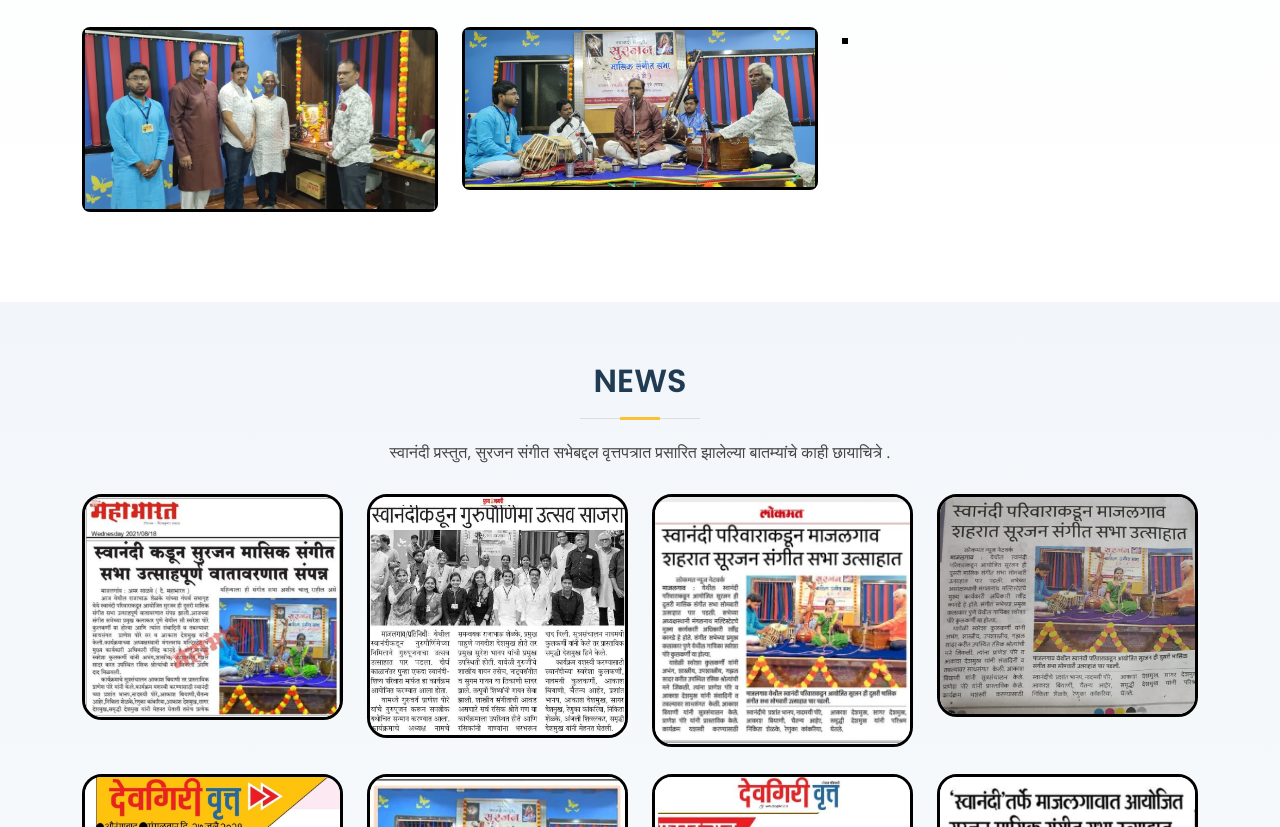
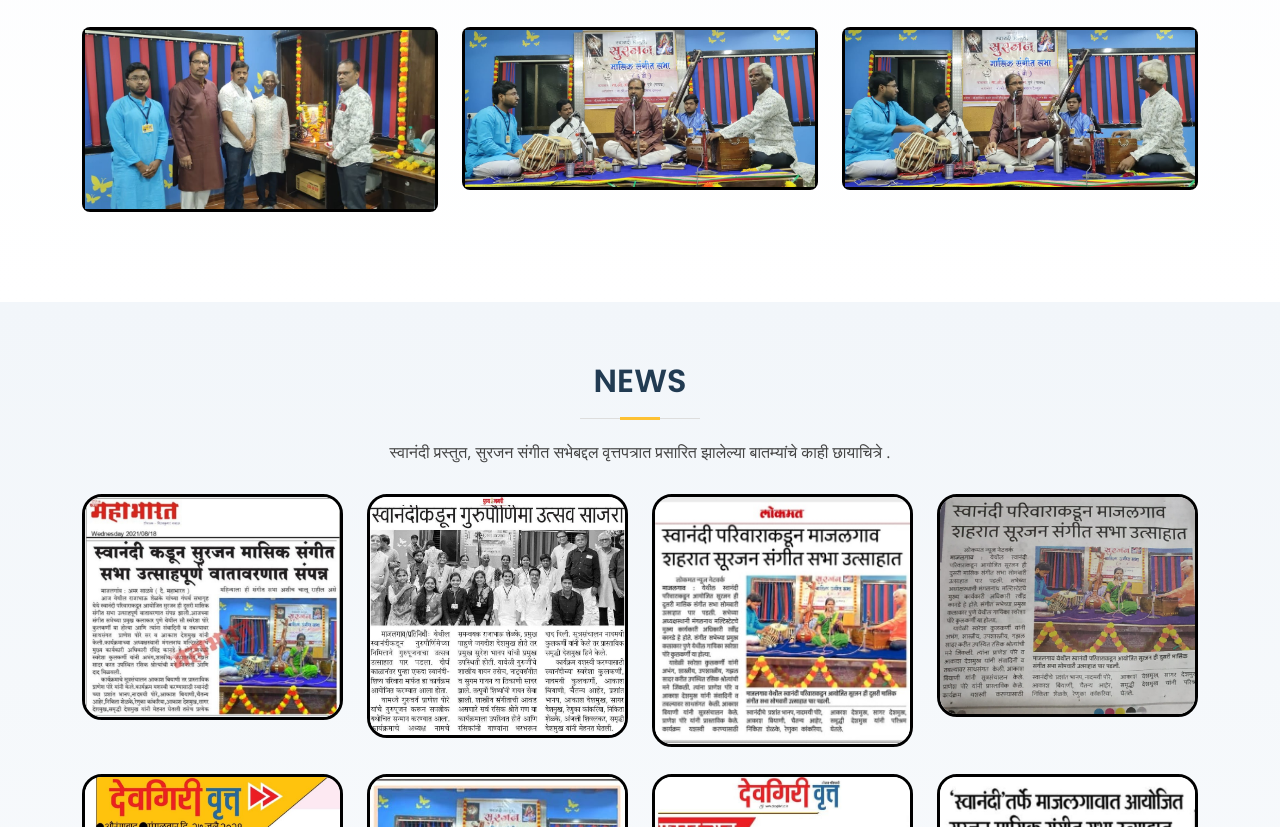
Before and after one commit to desakash/surjan-project, a plain HTML site: page index.html in a window 1280 px wide. Shown: the part 7434-8261 px from the top of the page. Drawn offline with nearby package versions, Linux system fonts and the light colour scheme.

Commit message:
Update index.html
done

```diff
--- a/index.html
+++ b/index.html
@@ -610,9 +610,9 @@
 
            <div class="col-lg-4 col-md-6 portfolio-item filter-6th">
             <div class="portfolio-wrap">
-              <img src="img/portfolio/img20.jpeg" style="border: 3px solid black;" class="img-fluid" alt="">
+              <img src="img/portfolio/img20.jpg" style="border: 3px solid black;" class="img-fluid" alt="">
               <div class="portfolio-links">
-                <a href="img/portfolio/img20.jpeg" data-gallery="portfolioGallery" class="portfolio-lightbox" title="4th"><i class="bi bi-plus"></i></a>
+                <a href="img/portfolio/img20.jpg" data-gallery="portfolioGallery" class="portfolio-lightbox" title="4th"><i class="bi bi-plus"></i></a>
                 <a href="program6-details.html" title="More Details"><i class="bi bi-link"></i></a>
               </div>
               <div class="portfolio-info">
```
